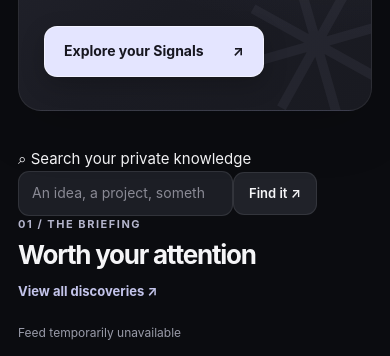
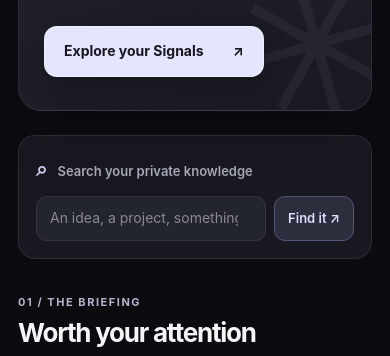
Before and after one commit to FumblingKnight/HUB, a website: page atlas/site/home.html in a window 390 px wide. Shown: the part 444-800 px from the top of the page. Drawn offline with Linux system fonts and the light colour scheme; no server answers.

Commit message:
Mira Home: compact responsive private-search entry point

```diff
--- a/atlas/site/home.css
+++ b/atlas/site/home.css
@@ -67,3 +67,14 @@ body.viewer-ui .home-door:hover{transform:translateY(-2px);background:var(--m-pa
  .home-story{padding:22px;border-radius:17px}.home-story:first-child .home-story-title{font-size:22px}
  .home-door{padding:21px!important}.home-signature{float:none;display:block;margin-top:13px}}
 @media(prefers-reduced-motion:reduce){body.viewer-ui .home-primary,body.viewer-ui .home-door,.home-story{transition:none!important;transform:none!important}}
+
+.home-quick-search{display:flex;align-items:center;justify-content:space-between;gap:25px;margin:-21px 0 47px;padding:16px 20px;
+ border-radius:17px;background:#181920;border:1px solid var(--m-border)}
+.home-quick-search label{font-size:13px;color:#a7a9b6;font-weight:600;white-space:nowrap}
+.home-quick-search label span{color:#cdceef;font-size:20px;margin-right:7px}
+.home-search-control{display:flex;gap:8px;flex:1;max-width:590px}
+body.viewer-ui .home-search-control input{flex:1;width:auto;min-width:0;border-color:#ffffff12;background:#23252d}
+body.viewer-ui .home-search-control button{min-width:103px;white-space:nowrap;background:#2c2d3d;border-color:#545476;color:#dddfff}
+@media(max-width:850px){.home-quick-search{align-items:stretch;flex-direction:column;gap:12px}}
+@media(max-width:650px){.home-quick-search{margin:-12px 0 35px;padding:17px;gap:11px}
+ body.viewer-ui .home-search-control button{min-width:80px;padding:10px}}
```
